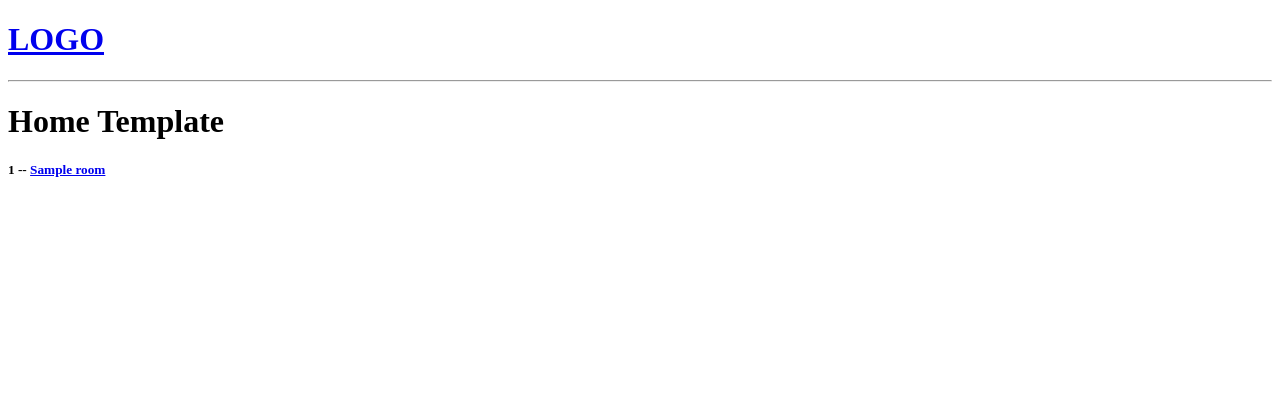
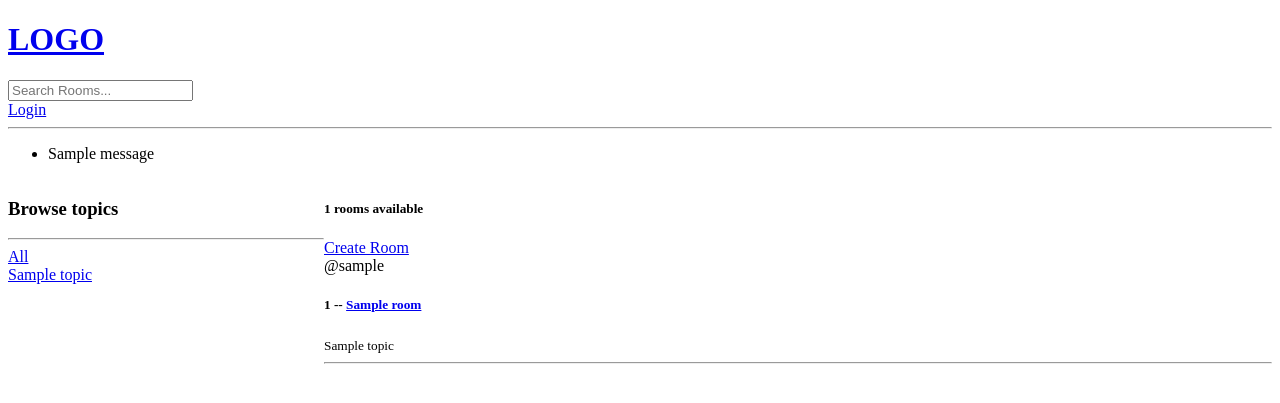
Before and after one commit to mo12896/web-app, a Django app: page / in a window 1280 px wide. Shown: the top 403 px of the page. Run offline with Django 4.2, Linux system fonts and the light colour scheme; tables that the repository leaves empty hold one stand-in row (values such as "Sample post"); one stand-in notice (Sample message) is shown.

Commit message:
New features

```diff
--- a/base/models.py
+++ b/base/models.py
@@ -20,6 +20,10 @@ class Room(models.Model):
     updated = models.DateTimeField(auto_now=True)
     created = models.DateTimeField(auto_now_add=True)
 
+    class Meta:
+        # reverse by deleting the dashes!
+        ordering = ['-updated', '-created']
+
     def __str__(self) -> str:
         return self.name
 
--- a/base/templates/base/home.html
+++ b/base/templates/base/home.html
@@ -2,19 +2,55 @@
 
 {% block content %}
 
-<h1>Home Template</h1>
+<style>
+    .home-container{
+        display: grid;
+        grid-template-columns: 1fr 3fr;
+    }
 
-<div>
+</style>
+
+<div class="home-container">
+
+    <!-- Sidebar -->
+    <div>
+        <h3>Browse topics</h3>
+        <hr>
+
+        <div>
+            <a href="{% url 'home' %}">All</a>
+        </div>
+
+        {% for topic in topics %}
+        <div>
+            <a href="{% url 'home' %}?q={{topic.name}}">{{topic.name}}</a>
+        </div>
+        {% endfor %}
+
+    </div>
 
     <div>
-        {% for room in rooms %}
-            <div>
-                <h5>{{room.id}} -- <a href="{% url 'room' room.id %}">{{room.name}}</a></h5>
-            </div>
+        <h5>{{room_count}} rooms available</h5>
 
+        <a href="{% url 'create-room' %}">Create Room</a>
 
-        {% endfor %}
+        <div>
+            {% for room in rooms %}
+                <div>
+                    {% if request.user == room.host %}
+                    <a href="{% url 'update-room' room.id %}">Edit</a>
+                    <a href="{% url 'delete-room' room.id %}">Delete</a>
+                    {% endif %}
+                    <span>@{{room.host.username}}</span>
+                    <h5>{{room.id}} -- <a href="{% url 'room' room.id %}">{{room.name}}</a></h5>
+                    <small>{{room.topic.name}}</small>
+                    <hr>
+                </div>
+
+            {% endfor %}
+        </div>
     </div>
+
 
 </div>
 
--- a/base/urls.py
+++ b/base/urls.py
@@ -2,6 +2,11 @@ from django.urls import path
 from . import views
 
 urlpatterns = [
+    path('login/', views.loginPage, name="login"),
+    path('logout/', views.logoutUser, name="logout"),
     path('', views.home, name="home"),
-    path('room/<str:pk>/', views.room, name="room")
+    path('room/<str:pk>/', views.room, name="room"),
+    path('create-room/', views.createRoom, name="create-room"),
+    path('update-room/<str:pk>', views.updateRoom, name="update-room"),
+    path('delete-room/<str:pk>', views.deleteRoom, name="delete-room"),
 ]
--- a/base/views.py
+++ b/base/views.py
@@ -1,5 +1,12 @@
-from django.shortcuts import render
-from .models import Room
+from django.shortcuts import render, redirect
+from django.http import HttpResponse
+from django.contrib import messages
+from django.contrib.auth.decorators import login_required
+from django.db.models import Q
+from django.contrib.auth.models import User
+from django.contrib.auth import authenticate, login, logout
+from .models import Room, Topic
+from .forms import RoomForm
 
 
 # Create your views here.
@@ -10,10 +17,50 @@ from .models import Room
 #     {'id': 3, 'name':'Frontend Devs'},
 # ]
 
+def loginPage(request):
+
+    if request.user.is_authenticated:
+        return redirect('home')
+
+    if request.method == 'POST':
+        username = request.POST.get('username')
+        password = request.POST.get('password')
+
+        try:
+            user = User.objects.get(username=username)
+        except:
+            messages.error(request, 'USer does not exist')
+
+        user = authenticate(request, username=username, password=password)
+
+        if user != None:
+            # creates session in databse and browser
+            login(request, user)
+            return redirect('home')
+        else:
+            messages.error(request, 'Username Or password does not exist!')
+
+    context = {}
+    return render(request, 'base/login_register.html', context)
+
+
+def logoutUser(request):
+    logout(request)
+    return redirect('home')
+
 
 def home(request):
-    rooms = Room.objects.all()
-    context = {'rooms': rooms}
+    q = request.GET.get('q') if request.GET.get('q') != None else ''
+    # Use Q to wrap multiple search parameters
+    rooms = Room.objects.filter(
+        Q(topic__name__icontains=q) |
+        Q(name__icontains=q) |
+        Q(description__icontains=q)
+        )
+    topics = Topic.objects.all()
+    room_count = rooms.count()
+
+    context = {'rooms': rooms, 'topics': topics, 'room_count': room_count}
     return render(request, 'base/home.html', context)
 
 
@@ -21,3 +68,50 @@ def room(request, pk):
     room = Room.objects.get(id=pk)
     context = {'room': room}
     return render(request, 'base/room.html', context)
+
+
+@login_required(login_url='login')
+def createRoom(request):
+    form = RoomForm
+
+    # update the databse if POST method
+    if request.method == 'POST':
+        form = RoomForm(request.POST)
+        if form.is_valid():
+            form.save()
+            return redirect('home')
+
+    context = {'form': form}
+    return render(request, 'base/room_form.html', context)
+
+
+@login_required(login_url='login')
+def updateRoom(request, pk):
+    room = Room.objects.get(id=pk)
+    form = RoomForm(instance=room)
+
+    if request.user != room.host:
+        return HttpResponse('Your are not allowed here!!')
+
+    # update the databse if POST method
+    if request.method == 'POST':
+        form = RoomForm(request.POST, instance=room)
+        if form.is_valid():
+            form.save()
+            return redirect('home')
+
+    context= {'form': form}
+    return render(request, 'base/room_form.html', context)
+
+
+@login_required(login_url='login')
+def deleteRoom(request, pk):
+    room = Room.objects.get(id=pk)
+
+    if request.user != room.host:
+        return HttpResponse('Your are not allowed here!!')
+
+    if request.method == 'POST':
+        room.delete()
+        return redirect('home')
+    return render(request, 'base/delete.html', {'obj': room})
--- a/templates/main.html
+++ b/templates/main.html
@@ -12,8 +12,15 @@
     <body>
         {% include 'navbar.html' %}
 
+        {% if messages %}
+        <ul class="messages">
+            {% for message in messages %}
+            <li>{{ message }}</li>
+            {% endfor %}
+        </ul>
+        {% endif %}
+
         {% block content %}
-
 
         {% endblock %}
     </body>
--- a/templates/navbar.html
+++ b/templates/navbar.html
@@ -2,4 +2,14 @@
     <h1>LOGO</h1>
 </a>
 
+<form method="GET", action="{% url 'home' %}">
+    <input type="text" name="q" placeholder="Search Rooms..."/>
+</form>
+
+{% if request.user.is_authenticated %}
+<a href="{% url 'logout' %}">Logout</a>
+{% else %}
+<a href="{% url 'login' %}">Login</a>
+{% endif %}
+
 <hr>
```
Also changed, not shown: base/forms.py (added, +9 -0 lines), base/templates/base/delete.html (added, +14 -0 lines), base/templates/base/login_register.html (added, +20 -0 lines), base/templates/base/room_form.html (added, +17 -0 lines), README.md.
